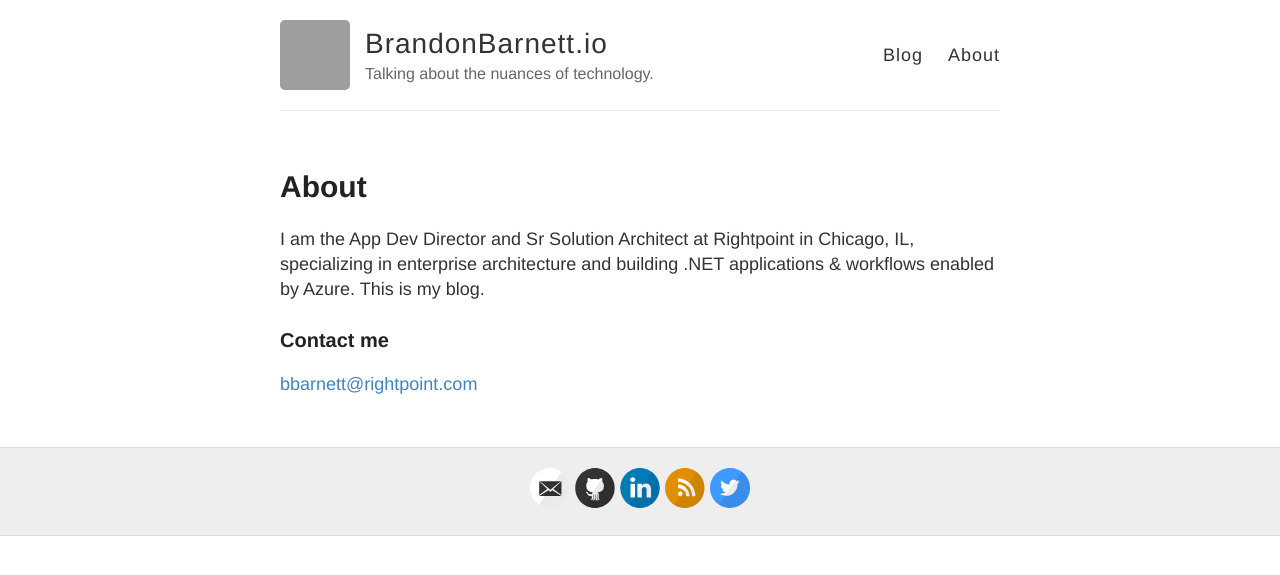
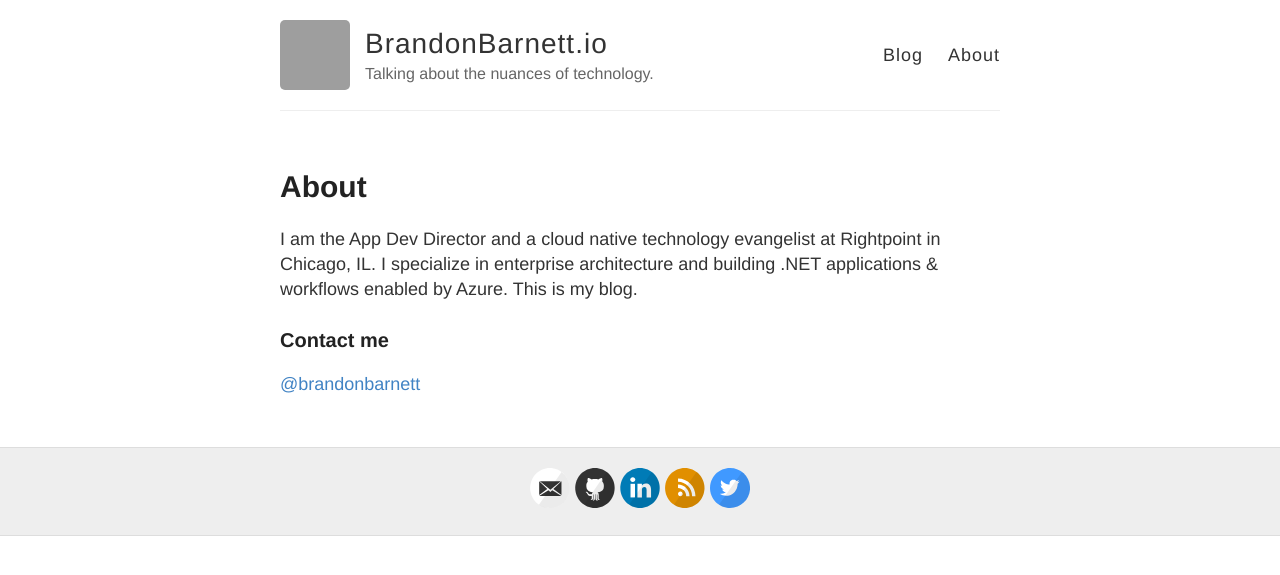
Before and after one commit to brbarnett/brbarnett.github.io, a Jekyll site: the page built from about.md, in a window 1280 px wide. Shown: the top 575 px of the page. Built offline with Jekyll 4.4.1, drawn with Linux system fonts in a browser that asks for light colours; grey boxes are pictures that could not be loaded.

Commit message:
Removing email

```diff
--- a/about.md
+++ b/about.md
@@ -4,8 +4,8 @@ title: About
 permalink: /about/
 ---
 
-I am the App Dev Director and Sr Solution Architect at Rightpoint in Chicago, IL, specializing in enterprise architecture and building .NET applications & workflows enabled by Azure. This is my blog.
+I am the App Dev Director and a cloud native technology evangelist at Rightpoint in Chicago, IL. I specialize in enterprise architecture and building .NET applications & workflows enabled by Azure. This is my blog.
 
 ### Contact me
 
-[bbarnett@rightpoint.com](mailto:bbarnett@rightpoint.com)
+[@brandonbarnett](https://twitter.com/brandonbarnett)
```
